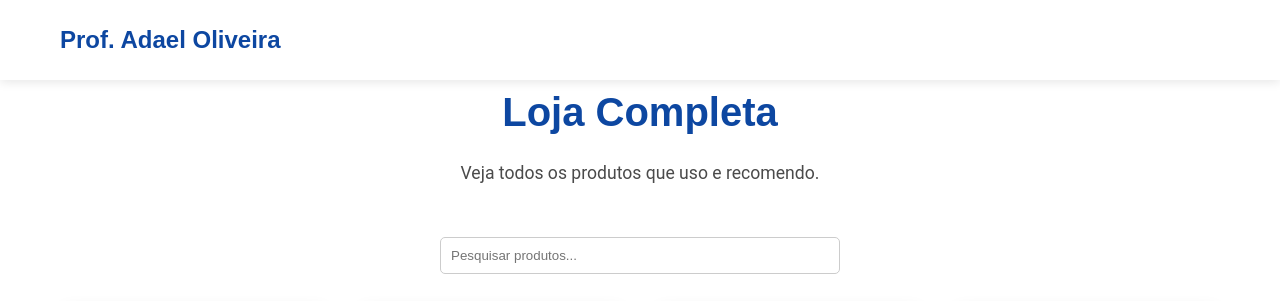
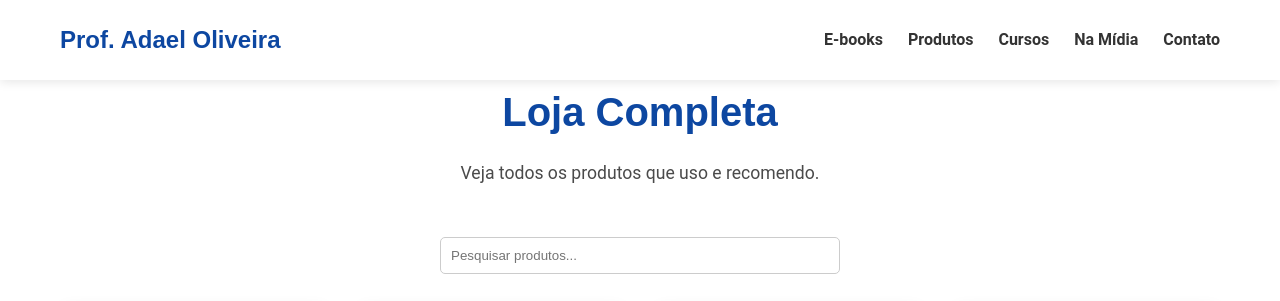
Before and after one commit to Adael-Oliveira/prof.adaeloliveira, a plain HTML site: page loja.html in a window 1280 px wide. Shown: the top 301 px of the page. Drawn offline with Linux system fonts and the light colour scheme.

Commit message:
Refactor header section with navigation menu

```diff
--- a/loja.html
+++ b/loja.html
@@ -7,12 +7,24 @@
   <link rel="stylesheet" href="style.css" />
 </head>
 <body>
-  <header id="main-header">
-    <div class="container">
-      <a href="index.html" class="logo">Prof. Adael Oliveira</a>
-      <!-- Aqui você pode repetir o menu ou simplificar -->
-    </div>
-  </header>
+   <!-- Header -->
+    <header id="main-header">
+        <div class="container">
+            <a href="#loja" class="logo">Prof. Adael Oliveira</a>
+            <nav id="main-nav">
+                <button id="mobile-menu-toggle" aria-label="Abrir menu">
+                    <i class="fas fa-bars"></i>
+                </button>
+                <ul>
+                    <li><a href="#ebooks">E-books</a></li>
+                    <li><a href="#produtos">Produtos</a></li>
+                    <li><a href="#cursos">Cursos</a></li>
+                    <li><a href="#midia">Na Mídia</a></li>
+                    <li><a href="#contato">Contato</a></li>
+                </ul>
+            </nav>
+        </div>
+    </header>
 
   <main>
     <section class="section-padding">
```
